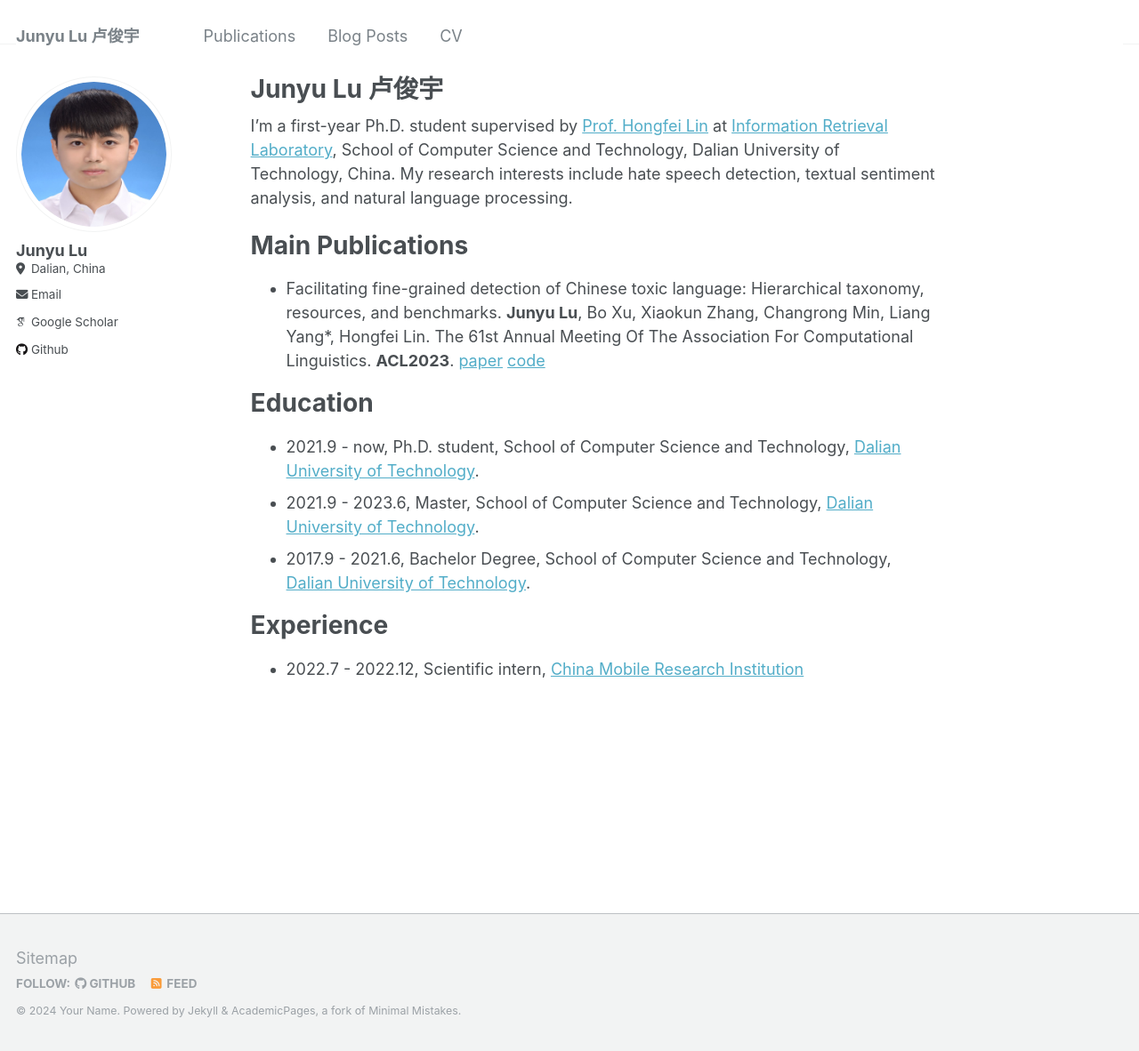
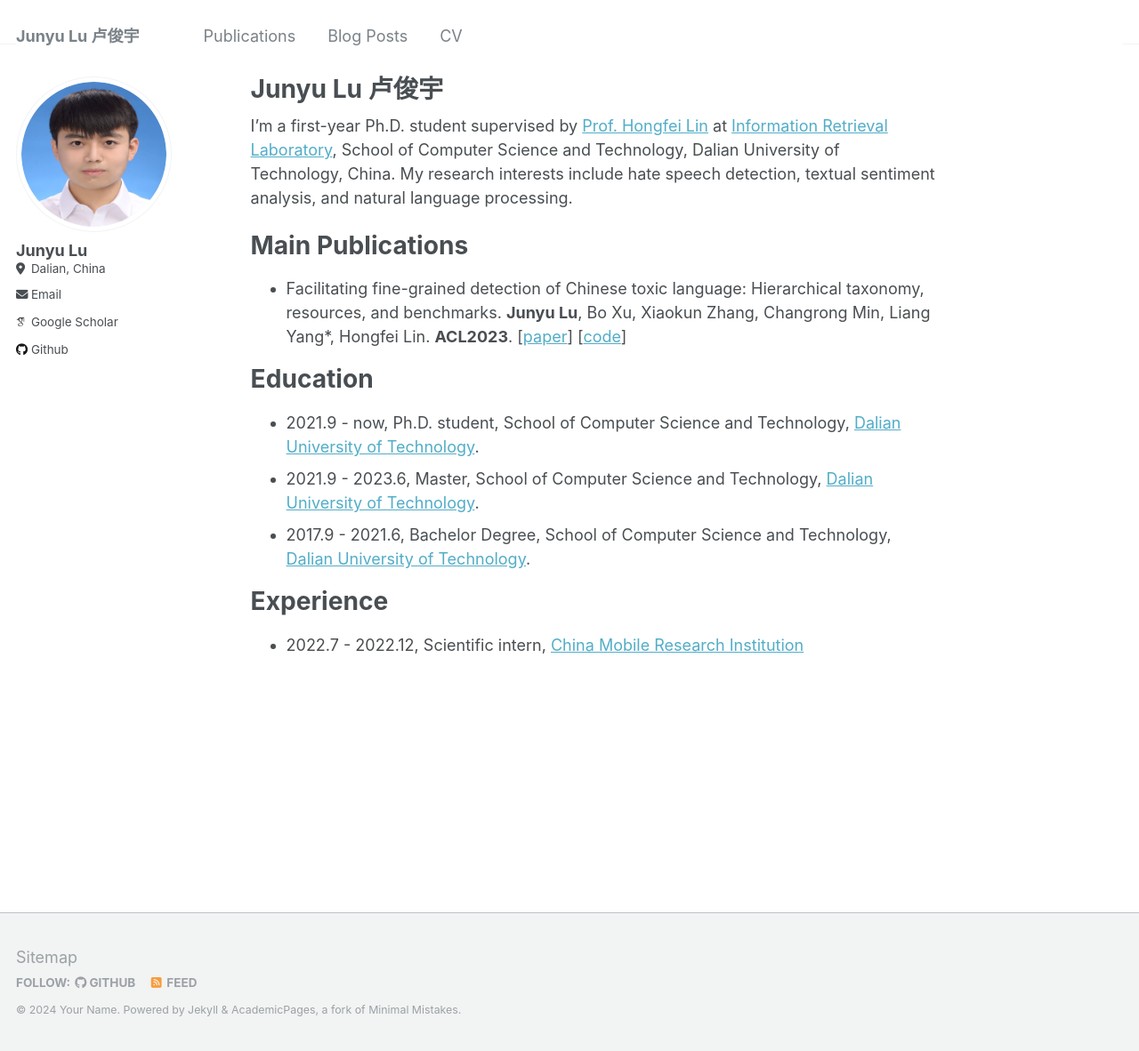
Before and after one commit to DUT-lujunyu/new_lujunyu.github.io, a Jekyll site: the page built from _pages/about.md, in a window 1280 px wide and 1182 px high. Shown: the whole window at 89% size. Built offline with Jekyll 4.4.1, drawn with Linux system fonts in a browser that asks for light colours; some web fonts are replaced.

Commit message:
Update about.md

```diff
--- a/_pages/about.md
+++ b/_pages/about.md
@@ -11,9 +11,7 @@ I'm a first-year Ph.D. student supervised by [Prof. Hongfei Lin](https://scholar
 
 Main Publications
 ======
-- Facilitating fine-grained detection of Chinese toxic language: Hierarchical taxonomy, resources, and benchmarks.
-**Junyu Lu**, Bo Xu, Xiaokun Zhang, Changrong Min, Liang Yang*, Hongfei Lin.
-The 61st Annual Meeting Of The Association For Computational Linguistics. **ACL2023**. [paper](https://aclanthology.org/2023.acl-long.898.pdf) [code](https://github.com/DUT-lujunyu/ToxiCN)
+- Facilitating fine-grained detection of Chinese toxic language: Hierarchical taxonomy, resources, and benchmarks. **Junyu Lu**, Bo Xu, Xiaokun Zhang, Changrong Min, Liang Yang*, Hongfei Lin. **ACL2023**. [[paper](https://aclanthology.org/2023.acl-long.898.pdf)] [[code](https://github.com/DUT-lujunyu/ToxiCN)]
 
 
 Education
```
